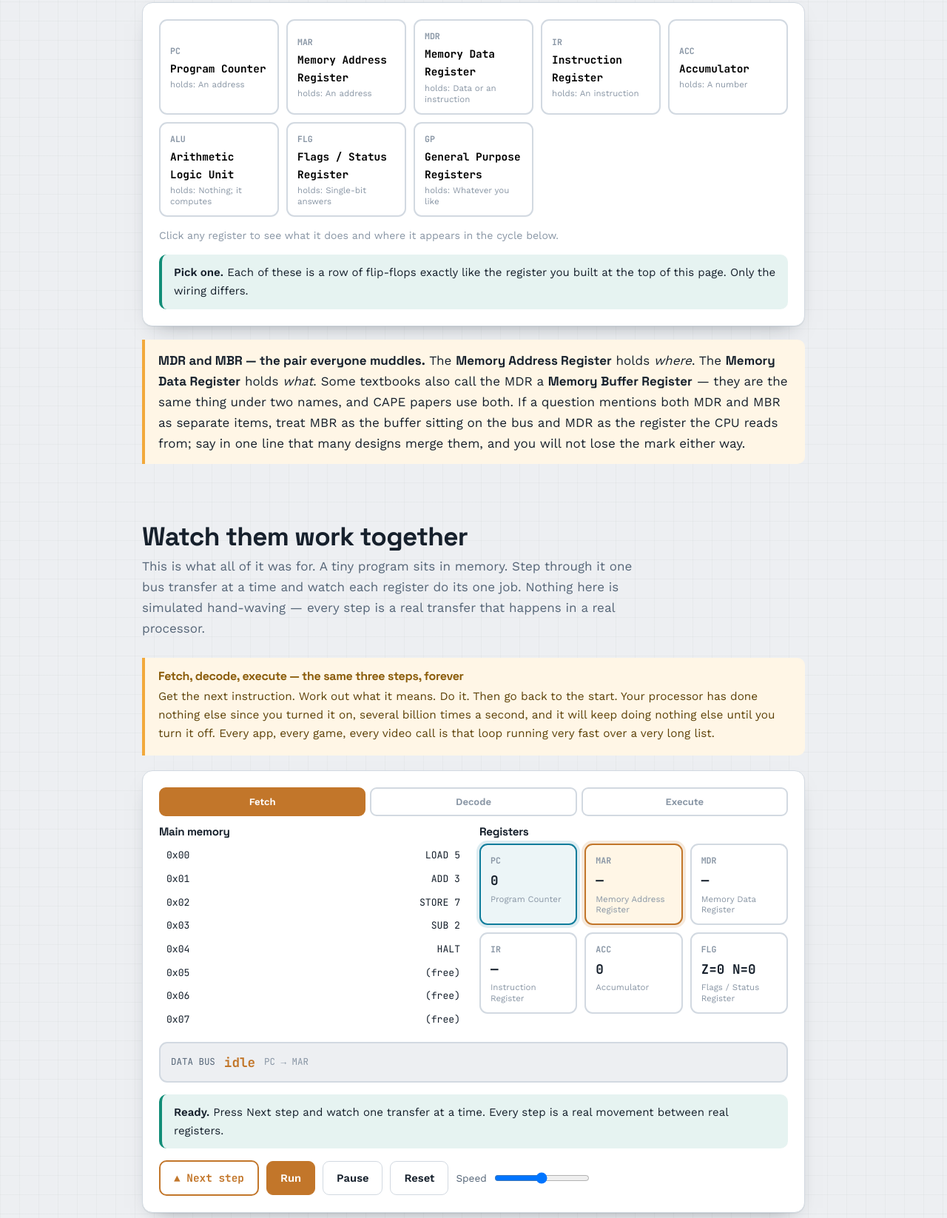
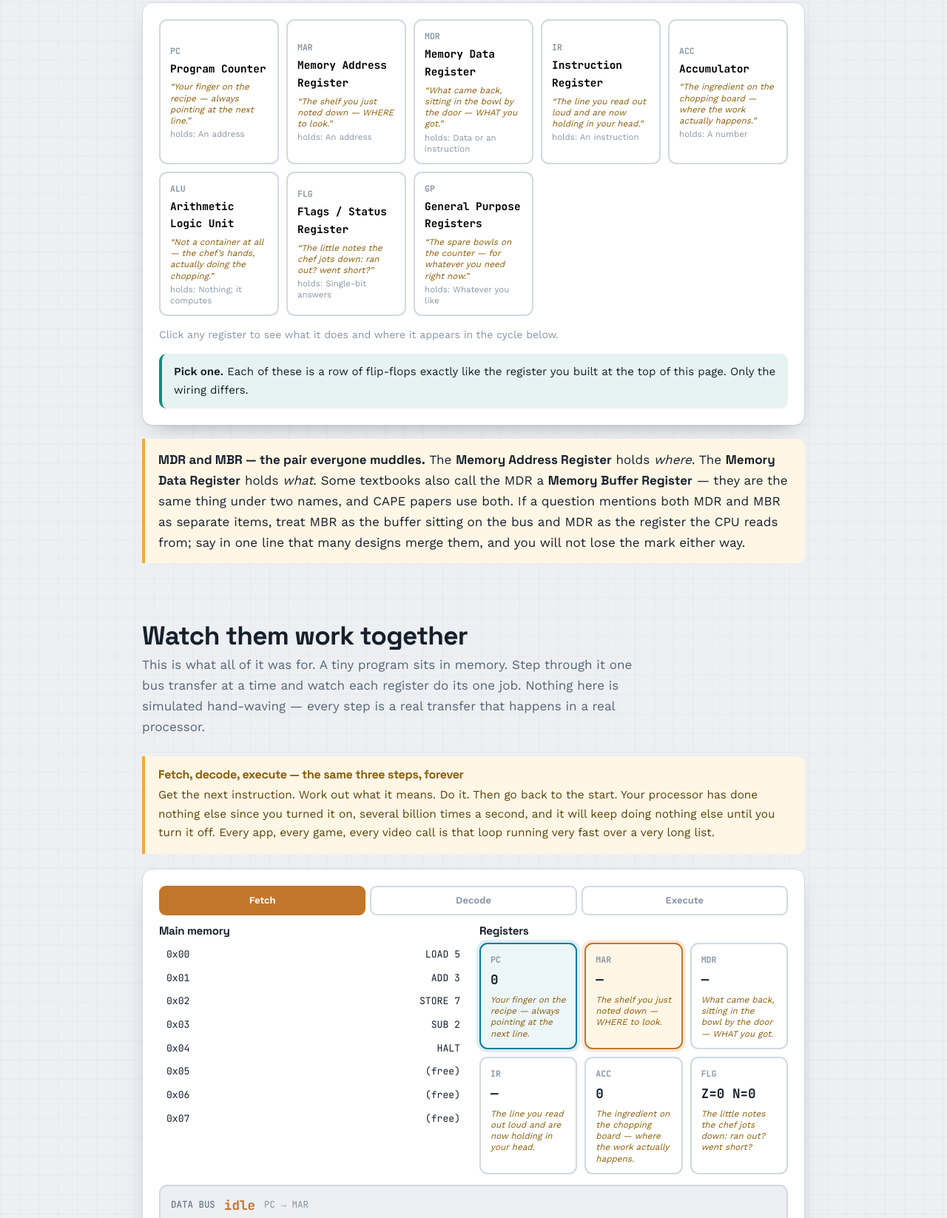
Before and after one commit to enoete/compsciu1_5, a plain HTML site: page index.html in a window 1280 px wide. Shown: the part 4652-6298 px from the top of the page at 74% size. Drawn offline with nearby package versions, Linux system fonts and the light colour scheme.

Commit message:
Tie the recipe-book analogy into the register tour and FDE animation
The chef/recipe-book analogy for PC/MAR/MDR/IR/ACC previously lived in
one paragraph only; clicking a register in the tour or watching the
fetch-decode-execute animation dropped back to dry technical names.
Every register (including ALU/FLG/GP, now extended into the same
analogy) carries a short role tag that surfaces on the tour cards, in
the click-detail text, on the live FDE register cards, and woven into
each step's narration.

Co-Authored-By: Claude Sonnet 5 <noreply@anthropic.com>

```diff
--- a/index.html
+++ b/index.html
@@ -18,7 +18,7 @@
 <meta name="lesson:sections"   content="9">
 <meta name="lesson:topics"     content="SISO,SIPO,PISO,PIPO,Shift registers,Universal shift register,Program counter,MAR,MDR,Instruction register,Accumulator,Fetch-decode-execute">
 <meta name="lesson:activities" content="Shift bench,Four-type animator,Shift trace table,Universal register,CPU register tour,Fetch-execute stepper,Four Logic.ly builds,Unit test">
-<meta name="lesson:updated"    content="2026-09-15">
+<meta name="lesson:updated"    content="2026-09-16">
 
 <link rel="preconnect" href="https://fonts.googleapis.com">
 <link rel="preconnect" href="https://fonts.gstatic.com" crossorigin>
@@ -124,6 +124,7 @@ table.tr tr:last-child td{box-shadow:inset 0 -3px 0 var(--hot)}
 .reg .rn{font-family:"JetBrains Mono",monospace;font-size:.72rem;color:var(--ink3);font-weight:700}
 .reg .rv{font-family:"JetBrains Mono",monospace;font-size:1.1rem;font-weight:700;margin-top:3px}
 .reg .rd{font-size:.72rem;color:var(--ink3);margin-top:3px;line-height:1.3}
+.reg .rrole{font-size:.73rem;color:#8A5B08;margin-top:6px;font-style:italic;line-height:1.3}
 .reg.src{border-color:var(--cyan);background:rgba(14,124,155,.08);box-shadow:0 0 0 4px rgba(14,124,155,.14)}
 .reg.dst{border-color:var(--hot);background:#FFF6E6;box-shadow:0 0 0 4px rgba(194,118,42,.16)}
 .bus{margin:14px 0;border:2px solid var(--line);border-radius:11px;padding:11px 14px;background:var(--paper);
@@ -607,24 +608,33 @@ uDraw();
 
 /* ================= CPU REGISTER TOUR ================= */
 const REGS=[
- {k:'PC', n:'Program Counter', d:'Holds the address of the next instruction. Your finger on the recipe.', w:'An address'},
- {k:'MAR',n:'Memory Address Register', d:'Holds the address the CPU wants to read from or write to. Says WHERE.', w:'An address'},
- {k:'MDR',n:'Memory Data Register', d:'Holds the data travelling to or from memory. Says WHAT. Also called the MBR.', w:'Data or an instruction'},
- {k:'IR', n:'Instruction Register', d:'Holds the instruction currently being carried out, while it is being decoded.', w:'An instruction'},
- {k:'ACC',n:'Accumulator', d:'Where arithmetic happens. Results land here before going anywhere else.', w:'A number'},
- {k:'ALU',n:'Arithmetic Logic Unit', d:'Not a register \u2014 the circuit that adds, subtracts and compares. You built its adder in topic 3.', w:'Nothing; it computes'},
- {k:'FLG',n:'Flags / Status Register', d:'One bit per fact about the last result: was it zero, was it negative, did it carry?', w:'Single-bit answers'},
- {k:'GP', n:'General Purpose Registers', d:'Scratch space the program can use for anything \u2014 R1, R2 and friends.', w:'Whatever you like'}
+ {k:'PC', n:'Program Counter', d:'Holds the address of the next instruction. Your finger on the recipe.', w:'An address',
+  role:'Your finger on the recipe \u2014 always pointing at the next line.'},
+ {k:'MAR',n:'Memory Address Register', d:'Holds the address the CPU wants to read from or write to. Says WHERE.', w:'An address',
+  role:'The shelf you just noted down \u2014 WHERE to look.'},
+ {k:'MDR',n:'Memory Data Register', d:'Holds the data travelling to or from memory. Says WHAT. Also called the MBR.', w:'Data or an instruction',
+  role:'What came back, sitting in the bowl by the door \u2014 WHAT you got.'},
+ {k:'IR', n:'Instruction Register', d:'Holds the instruction currently being carried out, while it is being decoded.', w:'An instruction',
+  role:'The line you read out loud and are now holding in your head.'},
+ {k:'ACC',n:'Accumulator', d:'Where arithmetic happens. Results land here before going anywhere else.', w:'A number',
+  role:'The ingredient on the chopping board \u2014 where the work actually happens.'},
+ {k:'ALU',n:'Arithmetic Logic Unit', d:'Not a register \u2014 the circuit that adds, subtracts and compares. You built its adder in topic 3.', w:'Nothing; it computes',
+  role:'Not a container at all \u2014 the chef\u2019s hands, actually doing the chopping.'},
+ {k:'FLG',n:'Flags / Status Register', d:'One bit per fact about the last result: was it zero, was it negative, did it carry?', w:'Single-bit answers',
+  role:'The little notes the chef jots down: ran out? went short?'},
+ {k:'GP', n:'General Purpose Registers', d:'Scratch space the program can use for anything \u2014 R1, R2 and friends.', w:'Whatever you like',
+  role:'The spare bowls on the counter \u2014 for whatever you need right now.'}
 ];
 $('#regTour').innerHTML=REGS.map((r,i)=>
   `<button class="reg" data-i="${i}" style="text-align:left;cursor:pointer">
      <div class="rn">${esc(r.k)}</div><div class="rv" style="font-size:.9rem">${esc(r.n)}</div>
+     <div class="rrole">\u201c${esc(r.role)}\u201d</div>
      <div class="rd">holds: ${esc(r.w)}</div></button>`).join('');
 $('#tourMsg').innerHTML='<b>Pick one.</b> Each of these is a row of flip-flops exactly like the register you built at the top of this page. Only the wiring differs.';
 $('#regTour').addEventListener('click',e=>{const b=e.target.closest('[data-i]');if(!b)return;
   $$('#regTour .reg').forEach(x=>x.classList.remove('src'));b.classList.add('src');
   const r=REGS[+b.dataset.i];
-  $('#tourMsg').innerHTML=`<b>${esc(r.k)} \u2014 ${esc(r.n)}.</b> ${esc(r.d)} It holds: ${esc(r.w)}.`;});
+  $('#tourMsg').innerHTML=`<b>${esc(r.k)} \u2014 ${esc(r.n)}.</b> In the recipe analogy: ${esc(r.role)} ${esc(r.d)} It holds: ${esc(r.w)}.`;});
 
 /* ================= FETCH - DECODE - EXECUTE ================= */
 const MEM=[
@@ -640,15 +650,15 @@ let F={pc:0,mar:'\u2014',mdr:'\u2014',ir:'\u2014',acc:0,flg:{Z:0,N:0},step:0,bus
 const PHASES=['Fetch','Decode','Execute'];
 const FSTEPS=[
  {ph:0,src:'PC', dst:'MAR', do:f=>{f.mar=f.pc;f.bus=f.pc;},
-  m:f=>`<b>Fetch, step 1.</b> The program counter says the next instruction lives at address <b>${f.pc}</b>, so that address is copied onto the bus and into the MAR. The MAR always holds a <em>where</em>, never a <em>what</em>.`},
+  m:f=>`<b>Fetch, step 1.</b> The program counter says the next instruction lives at address <b>${f.pc}</b>, so that address is copied onto the bus and into the MAR. The MAR always holds a <em>where</em>, never a <em>what</em>. Recipe version: you glance at your finger and note which shelf to check.`},
  {ph:0,src:'MEM',dst:'MDR', do:f=>{f.mdr=f.mem[f.mar].txt;f.bus=f.mdr;},
-  m:f=>`<b>Fetch, step 2.</b> Memory is told to read the address in the MAR, and hands back <span class="mono">${f.mdr}</span>. It arrives in the MDR \u2014 the register that holds whatever is travelling to or from memory.`},
+  m:f=>`<b>Fetch, step 2.</b> Memory is told to read the address in the MAR, and hands back <span class="mono">${f.mdr}</span>. It arrives in the MDR \u2014 the register that holds whatever is travelling to or from memory. That is the bowl by the door, filling up.`},
  {ph:0,src:'MDR',dst:'IR',  do:f=>{f.ir=f.mdr;f.bus=f.ir;},
-  m:f=>`<b>Fetch, step 3.</b> The instruction moves from the MDR into the instruction register, where it will sit for the rest of this cycle while the control unit works on it.`},
+  m:f=>`<b>Fetch, step 3.</b> The instruction moves from the MDR into the instruction register, where it will sit for the rest of this cycle while the control unit works on it. You are now holding that line in your head.`},
  {ph:0,src:'PC', dst:'PC',  do:f=>{f.pc++;f.bus=f.pc;},
-  m:f=>`<b>Fetch, step 4.</b> The PC is incremented to <b>${f.pc}</b> \u2014 right now, during the fetch, long before the current instruction has actually run. That is exactly why a jump works by overwriting the PC.`},
+  m:f=>`<b>Fetch, step 4.</b> The PC is incremented to <b>${f.pc}</b> \u2014 right now, during the fetch, long before the current instruction has actually run. That is exactly why a jump works by overwriting the PC. Your finger has already slid to the next line before you have even said this one out loud.`},
  {ph:1,src:'IR', dst:null,  do:f=>{f.bus=null;},
-  m:f=>{const i=parse(f.ir);return `<b>Decode.</b> The control unit reads <span class="mono">${esc(f.ir)}</span> and splits it into an operation (<b>${i.op}</b>) and an operand (<b>${i.arg===null?'none':i.arg}</b>). Nothing moves on the bus during decode \u2014 it is pure interpretation.`;}},
+  m:f=>{const i=parse(f.ir);return `<b>Decode.</b> The control unit reads <span class="mono">${esc(f.ir)}</span> and splits it into an operation (<b>${i.op}</b>) and an operand (<b>${i.arg===null?'none':i.arg}</b>). Nothing moves on the bus during decode \u2014 it is pure interpretation. Still just you, silently working out what the line you are holding actually means.`;}},
  {ph:2,src:null, dst:'ACC', do:f=>{const i=parse(f.ir);
     if(i.op==='LOAD'){f.acc=i.arg;}
     else if(i.op==='ADD'){f.acc+=i.arg;}
@@ -657,11 +667,11 @@ const FSTEPS=[
     else if(i.op==='HALT'){f.halted=true;}
     f.flg.Z=f.acc===0?1:0; f.flg.N=f.acc<0?1:0; f.bus=f.acc;},
   m:f=>{const i=parse(f.ir);
-    if(i.op==='LOAD') return `<b>Execute.</b> LOAD puts <b>${i.arg}</b> straight into the accumulator. The accumulator is where arithmetic lives \u2014 everything passes through it.`;
-    if(i.op==='ADD')  return `<b>Execute.</b> The ALU adds <b>${i.arg}</b> to the accumulator. That addition is happening in the ripple-carry adder you built in topic 3. Accumulator is now <b>${f.acc}</b>.`;
-    if(i.op==='SUB')  return `<b>Execute.</b> The ALU subtracts <b>${i.arg}</b>. Accumulator is now <b>${f.acc}</b>, and the flags have been updated to describe that result.`;
-    if(i.op==='STORE')return `<b>Execute.</b> STORE writes the accumulator (<b>${f.acc}</b>) out to memory address <b>${i.arg}</b> \u2014 note that this needs the MAR and MDR again, because every trip to memory does.`;
-    return `<b>Execute.</b> HALT. The cycle stops here. Without it the CPU would keep fetching whatever happened to be in the next memory location.`;}}
+    if(i.op==='LOAD') return `<b>Execute.</b> LOAD puts <b>${i.arg}</b> straight into the accumulator. The accumulator is where arithmetic lives \u2014 everything passes through it. Straight onto the chopping board.`;
+    if(i.op==='ADD')  return `<b>Execute.</b> The ALU adds <b>${i.arg}</b> to the accumulator. That addition is happening in the ripple-carry adder you built in topic 3 \u2014 the chef's hands, not a bowl. Accumulator is now <b>${f.acc}</b>.`;
+    if(i.op==='SUB')  return `<b>Execute.</b> The ALU subtracts <b>${i.arg}</b>. Accumulator is now <b>${f.acc}</b>, and the flags have been updated to describe that result \u2014 the chef jotting down whether the bowl came up short.`;
+    if(i.op==='STORE')return `<b>Execute.</b> STORE writes the accumulator (<b>${f.acc}</b>) out to memory address <b>${i.arg}</b> \u2014 note that this needs the MAR and MDR again, because every trip to memory does. Shelf noted, bowl set down on it.`;
+    return `<b>Execute.</b> HALT. The cycle stops here. Without it the CPU would keep fetching whatever happened to be in the next memory location. Chef puts the knife down.`;}}
 ];
 function parse(txt){const m=String(txt).match(/^(\w+)(?:\s+(\d+))?/);return m?{op:m[1],arg:m[2]===undefined?null:+m[2]}:{op:'?',arg:null};}
 function fdeDraw(){
@@ -674,7 +684,7 @@ function fdeDraw(){
     const r=REGS.find(x=>x.k===k);
     const cls=st&&st.src===k?'src':st&&st.dst===k?'dst':'';
     return `<div class="reg ${cls}"><div class="rn">${k}</div><div class="rv">${esc(rv[k])}</div>
-      <div class="rd">${esc(r?r.n:'')}</div></div>`;}).join('');
+      <div class="rrole">${esc(r?r.role:'')}</div></div>`;}).join('');
   $('#fdeBus').className='bus'+(F.bus!==null&&F.bus!==undefined?' live':'');
   $('#fdeBus').innerHTML=`<span style="color:var(--ink2);font-size:.78rem">DATA BUS</span>
     <span class="bv">${F.bus===null||F.bus===undefined?'idle':esc(F.bus)}</span>
```
